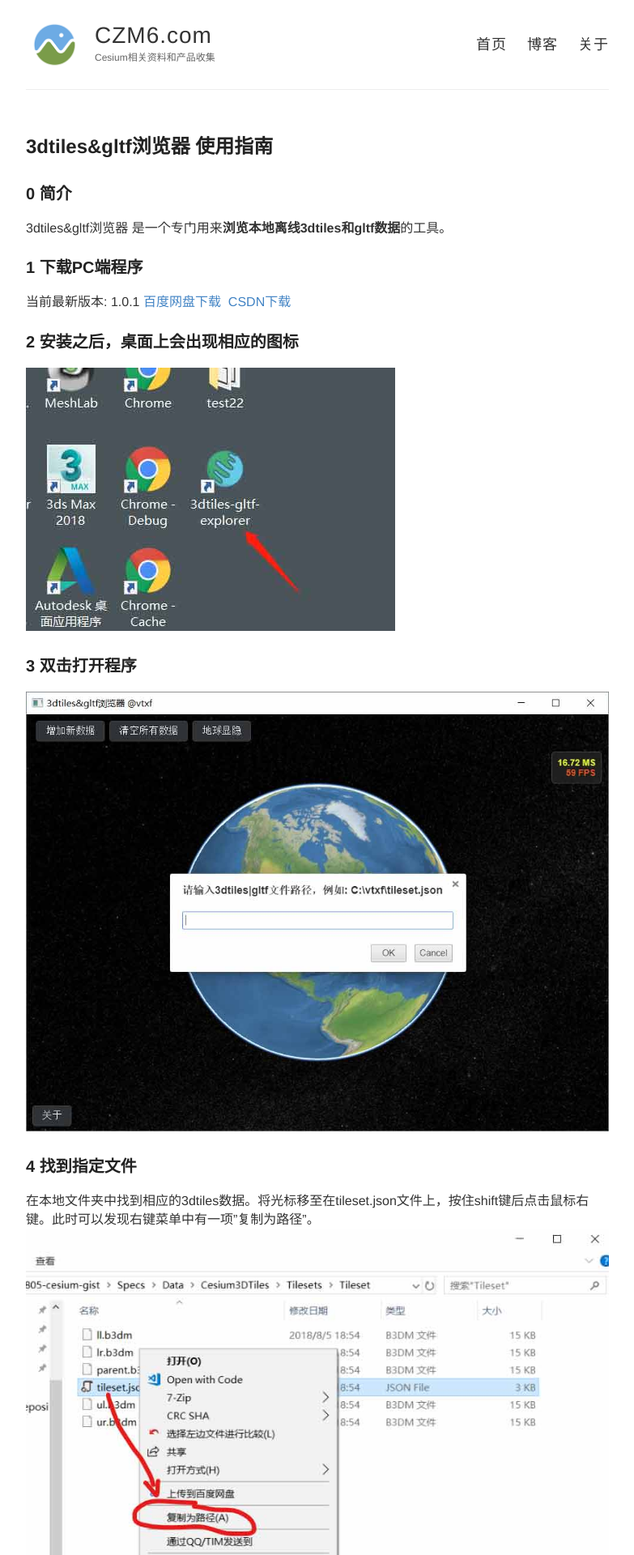
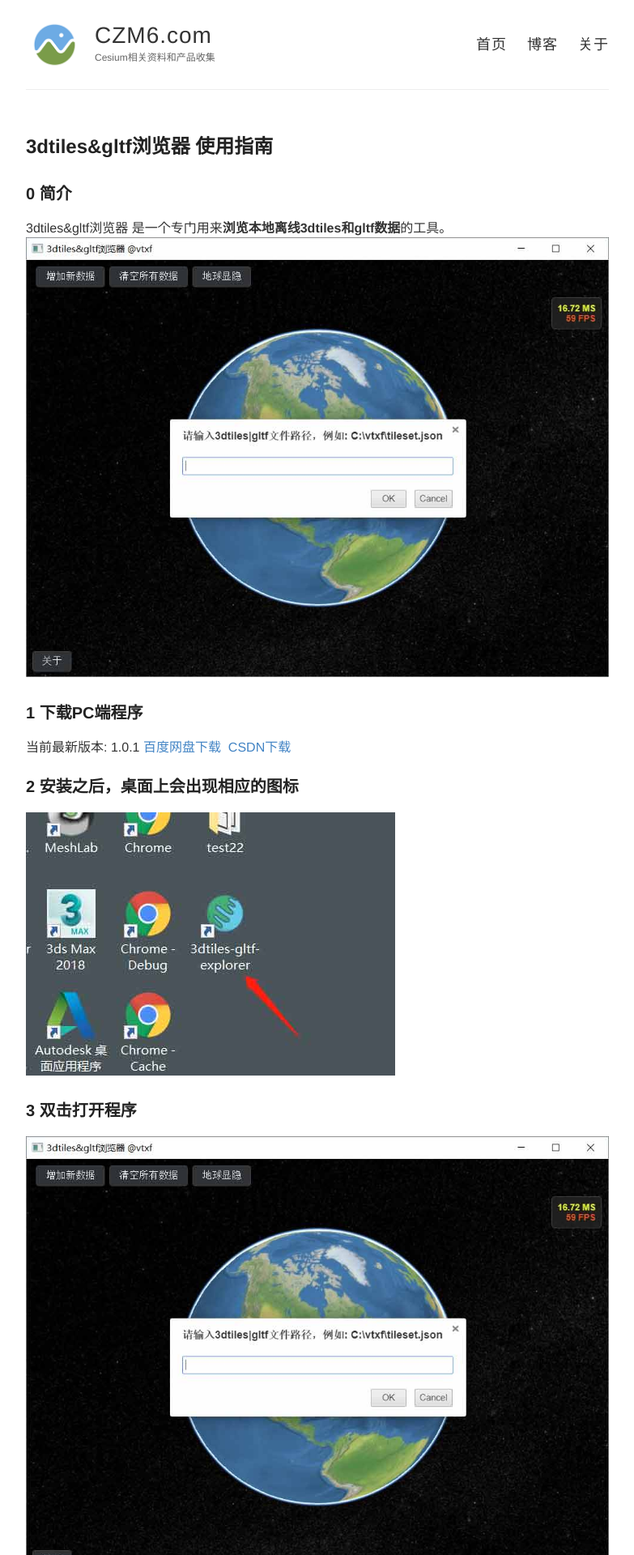
Before and after one commit to vtxf/czm6, a Jekyll site: the page built from t/18/3dtiles-explorer-help/index.md, in a window 1280 px wide. Shown: the top 1920 px of the page at 81% size, without its empty margins (248-1031 px from the left). Built offline with Jekyll 4.4.1, drawn with Linux system fonts in a browser that asks for light colours; comment, search, counter and statistics services are not loaded.

Commit message:
完善内容

```diff
--- a/t/18/3dtiles-explorer-help/index.md
+++ b/t/18/3dtiles-explorer-help/index.md
@@ -5,6 +5,7 @@ title: 3dtiles&gltf浏览器 使用指南
 
 ## 0 简介
 3dtiles&gltf浏览器 是一个专门用来<b>浏览本地离线3dtiles和gltf数据</b>的工具。
+![](images/20180805190808.jpg)
 
 ## 1 下载PC端程序
 当前最新版本: 1.0.1
```
